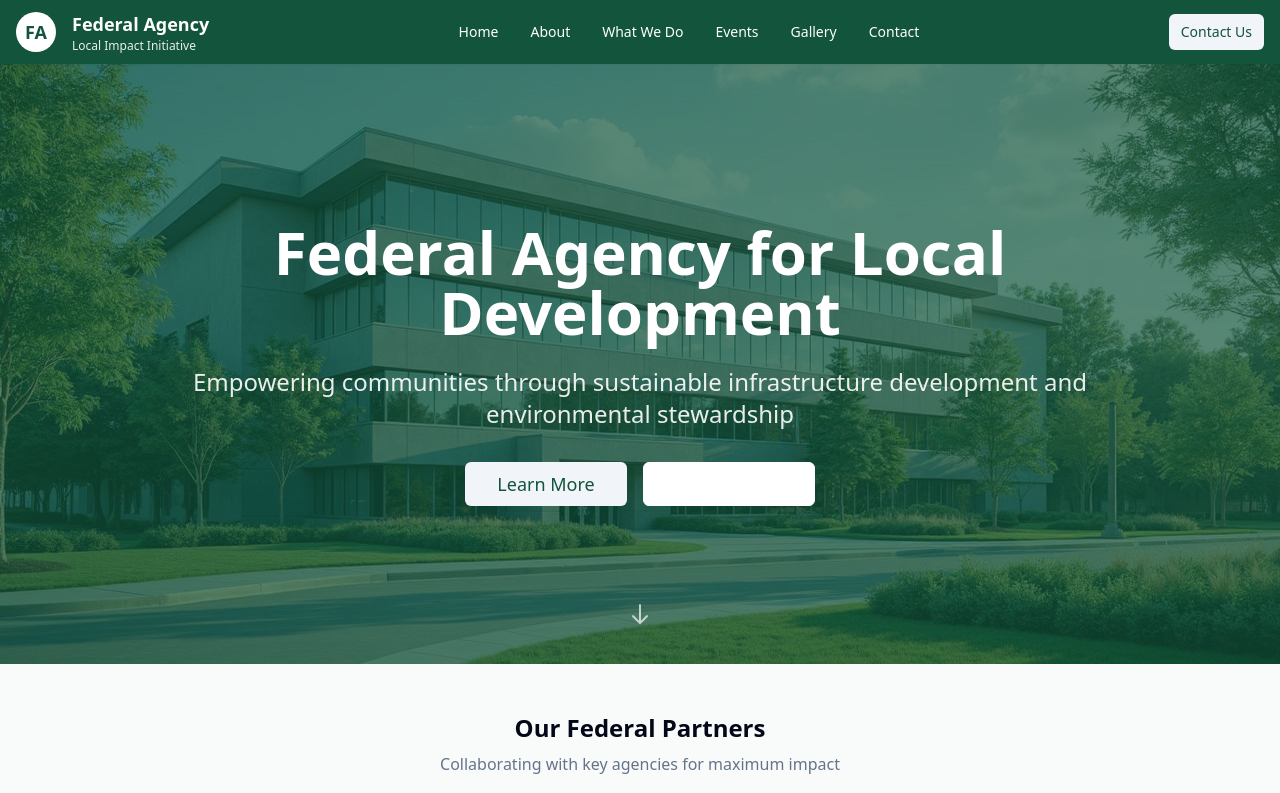
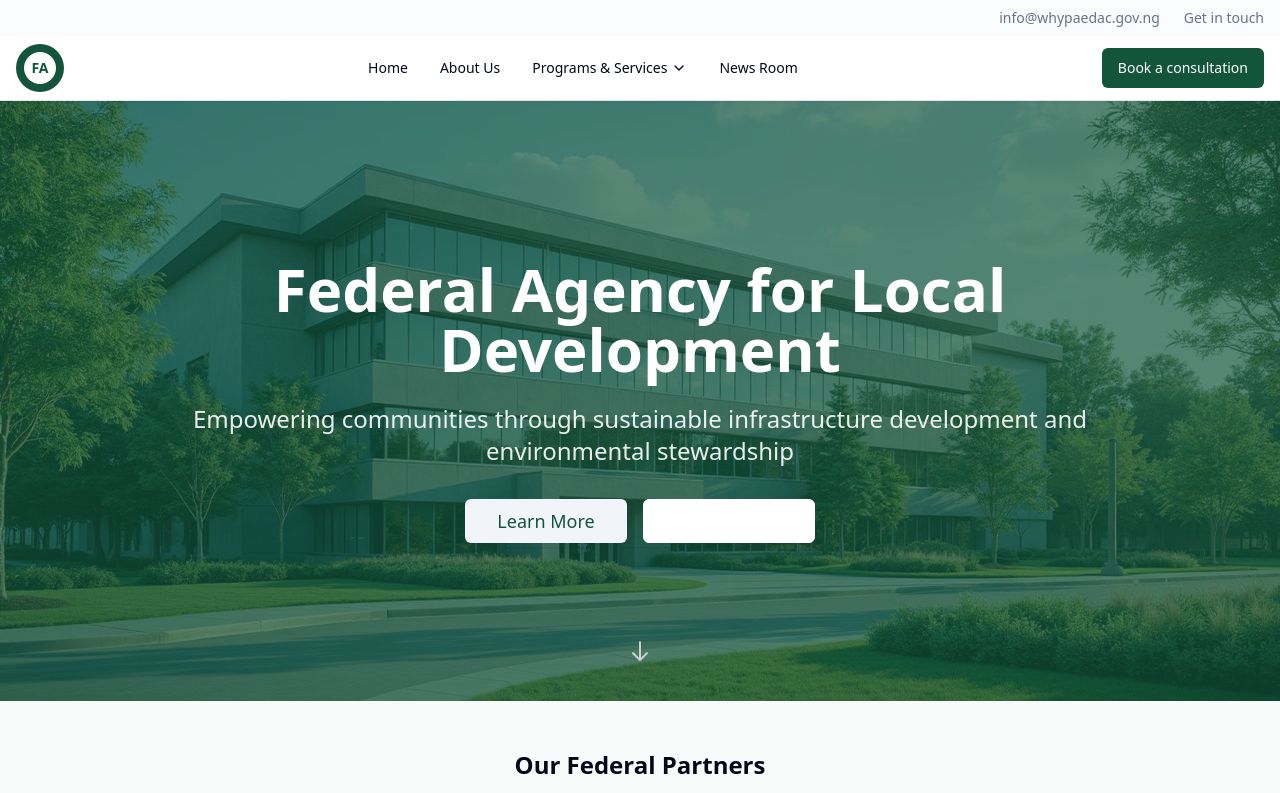
Before and after one commit to softdiddy/react-zen-canvas, a React (Vite) app: page / in a window 1280 px wide. Shown: the top 793 px of the page. Built offline with nearby package versions, Linux system fonts and the light colour scheme.

Commit message:
Update header component

```diff
--- a/src/components/Header.jsx
+++ b/src/components/Header.jsx
@@ -1,4 +1,4 @@
-import { Menu, X } from 'lucide-react';
+import { Menu, X, ChevronDown } from 'lucide-react';
 import { useState } from 'react';
 import { Button } from './ui/button';
 
@@ -7,25 +7,32 @@ const Header = () => {
 
   const navigation = [
     { name: 'Home', href: '#' },
-    { name: 'About', href: '#about' },
-    { name: 'What We Do', href: '#services' },
-    { name: 'Events', href: '#events' },
-    { name: 'Gallery', href: '#gallery' },
-    { name: 'Contact', href: '#contact' }
+    { name: 'About Us', href: '#about' },
+    { name: 'Programs & Services', href: '#services', hasDropdown: true },
+    { name: 'News Room', href: '#news' }
   ];
 
   return (
-    <header className="bg-primary shadow-sm sticky top-0 z-50">
+    <header className="bg-background shadow-sm sticky top-0 z-50 border-b">
+      {/* Top contact bar */}
+      <div className="bg-muted/30 py-2">
+        <div className="container mx-auto px-4">
+          <div className="flex justify-end items-center space-x-6 text-sm text-muted-foreground">
+            <span>info@whypaedac.gov.ng</span>
+            <span>Get in touch</span>
+          </div>
+        </div>
+      </div>
+
+      {/* Main header */}
       <div className="container mx-auto px-4">
         <div className="flex items-center justify-between h-16">
           {/* Logo */}
-          <div className="flex items-center space-x-4">
-            <div className="w-10 h-10 bg-primary-foreground rounded-full flex items-center justify-center">
-              <span className="text-primary font-bold text-lg">FA</span>
-            </div>
-            <div className="text-primary-foreground">
-              <h1 className="text-lg font-bold">Federal Agency</h1>
-              <p className="text-xs opacity-90">Local Impact Initiative</p>
+          <div className="flex items-center space-x-3">
+            <div className="w-12 h-12 bg-primary rounded-full flex items-center justify-center">
+              <div className="w-8 h-8 bg-primary-foreground rounded-full flex items-center justify-center">
+                <span className="text-primary font-bold text-sm">FA</span>
+              </div>
             </div>
           </div>
 
@@ -35,17 +42,18 @@ const Header = () => {
               <a
                 key={item.name}
                 href={item.href}
-                className="text-primary-foreground hover:text-primary-foreground/80 transition-colors text-sm font-medium"
+                className="text-foreground hover:text-primary transition-colors text-sm font-medium flex items-center space-x-1"
               >
-                {item.name}
+                <span>{item.name}</span>
+                {item.hasDropdown && <ChevronDown className="h-4 w-4" />}
               </a>
             ))}
           </nav>
 
           {/* CTA Button */}
           <div className="hidden md:block">
-            <Button variant="secondary" size="sm">
-              Contact Us
+            <Button className="bg-primary hover:bg-primary/90 text-primary-foreground">
+              Book a consultation
             </Button>
           </div>
 
@@ -55,7 +63,7 @@ const Header = () => {
               variant="ghost"
               size="sm"
               onClick={() => setIsMenuOpen(!isMenuOpen)}
-              className="text-primary-foreground hover:text-primary-foreground/80"
+              className="text-foreground hover:text-primary"
             >
               {isMenuOpen ? <X className="h-5 w-5" /> : <Menu className="h-5 w-5" />}
             </Button>
@@ -64,21 +72,21 @@ const Header = () => {
 
         {/* Mobile Navigation */}
         {isMenuOpen && (
-          <div className="md:hidden bg-primary-dark">
-            <div className="px-2 pt-2 pb-3 space-y-1 border-t border-primary-light">
+          <div className="md:hidden bg-background border-t">
+            <div className="px-2 pt-2 pb-3 space-y-1">
               {navigation.map((item) => (
                 <a
                   key={item.name}
                   href={item.href}
-                  className="block px-3 py-2 text-primary-foreground hover:text-primary-foreground/80 text-sm font-medium"
+                  className="block px-3 py-2 text-foreground hover:text-primary text-sm font-medium"
                   onClick={() => setIsMenuOpen(false)}
                 >
                   {item.name}
                 </a>
               ))}
               <div className="px-3 pt-2">
-                <Button variant="secondary" size="sm" className="w-full">
-                  Contact Us
+                <Button className="w-full bg-primary hover:bg-primary/90 text-primary-foreground">
+                  Book a consultation
                 </Button>
               </div>
             </div>
```
